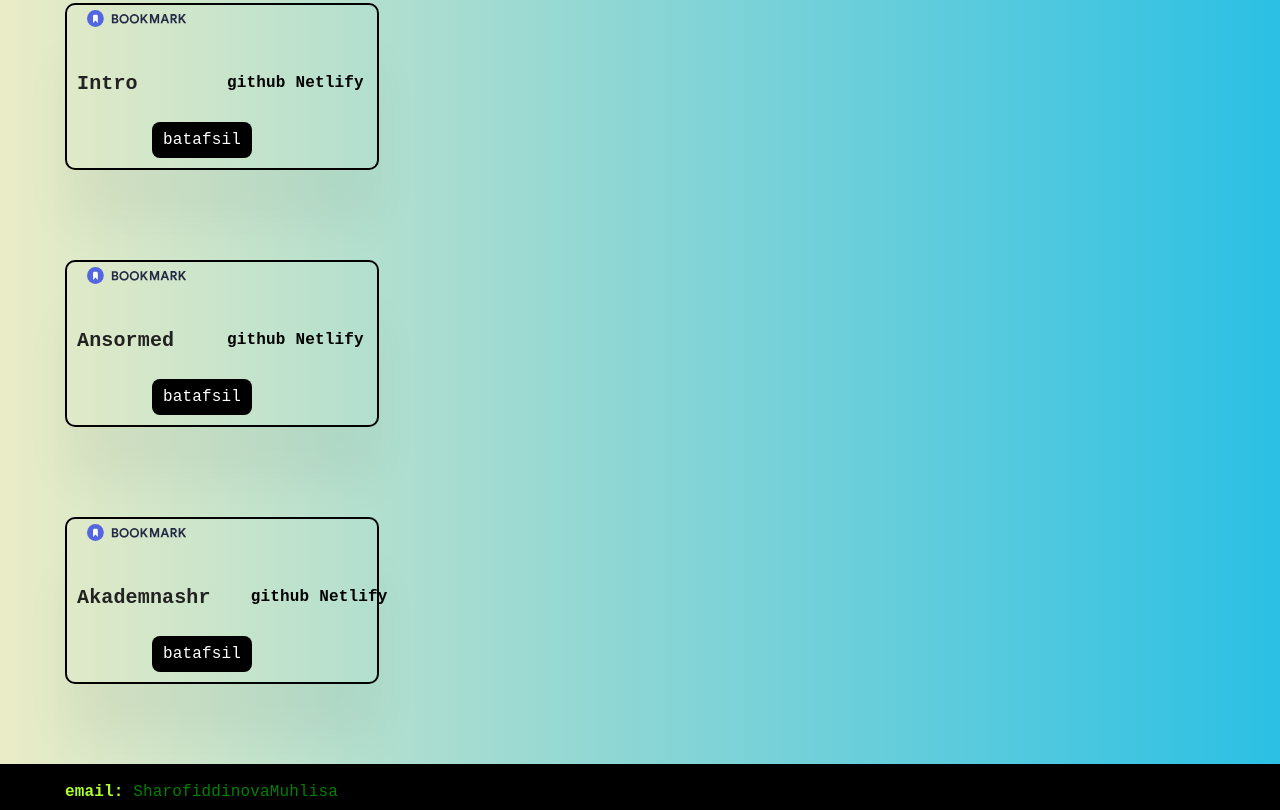
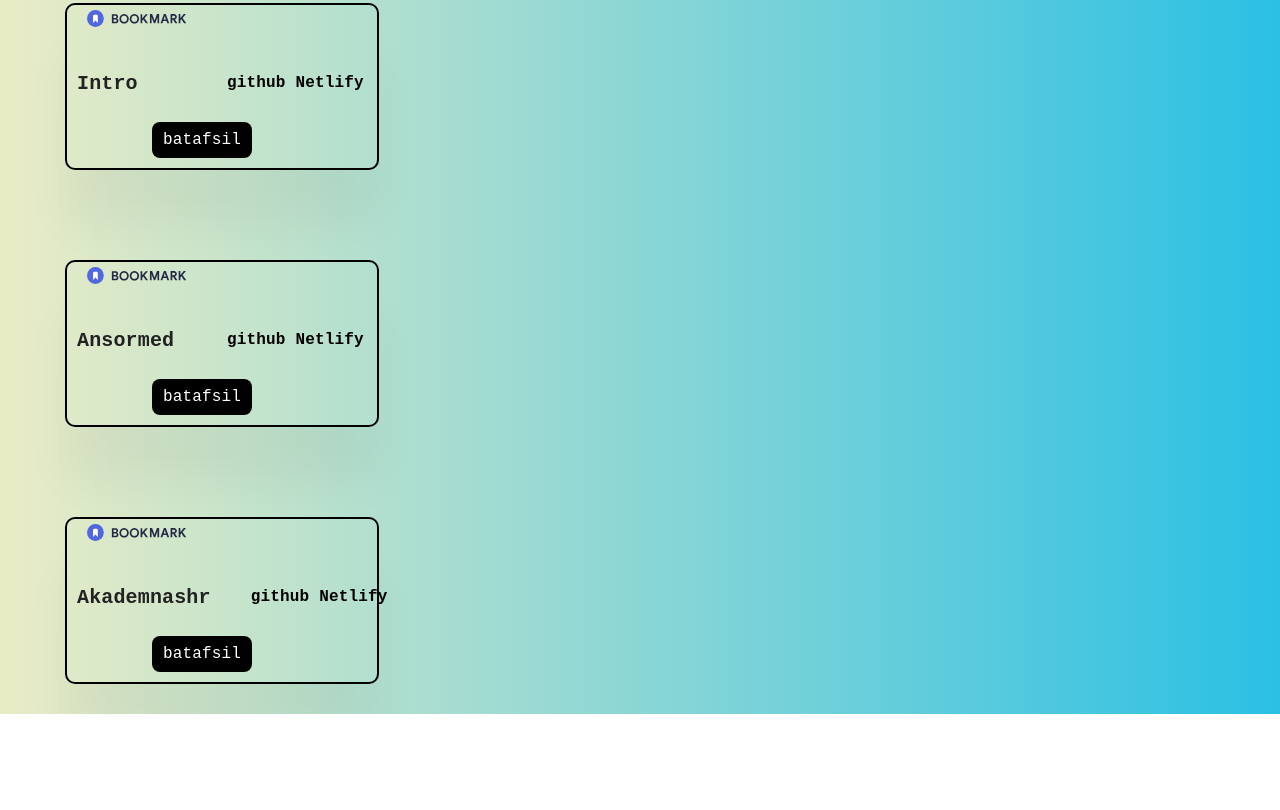
Before and after one commit to webdev20071995/portfolio, a plain HTML site: page index.html in a window 1280 px wide. Shown: the part 3843-4653 px from the top of the page. After the commit the page ends 4557 px from the top, so only its background shows below. Drawn offline with Linux system fonts and the light colour scheme.

Commit message:
I removed the email from the footer

```diff
--- a/index.html
+++ b/index.html
@@ -254,12 +254,6 @@
 
 
     <!-- FOOTER -->
-    <div class="footer">
-    <div class="footer__info">
-        <div class="container">
-        <b class="footer__text">email: </b><a class="footer__link" href="@sharofiddinovamGmail.com">SharofiddinovaMuhlisa</a>
-    </div>
-    </div>
-    </div>
+
 </body>
 </html>
```
